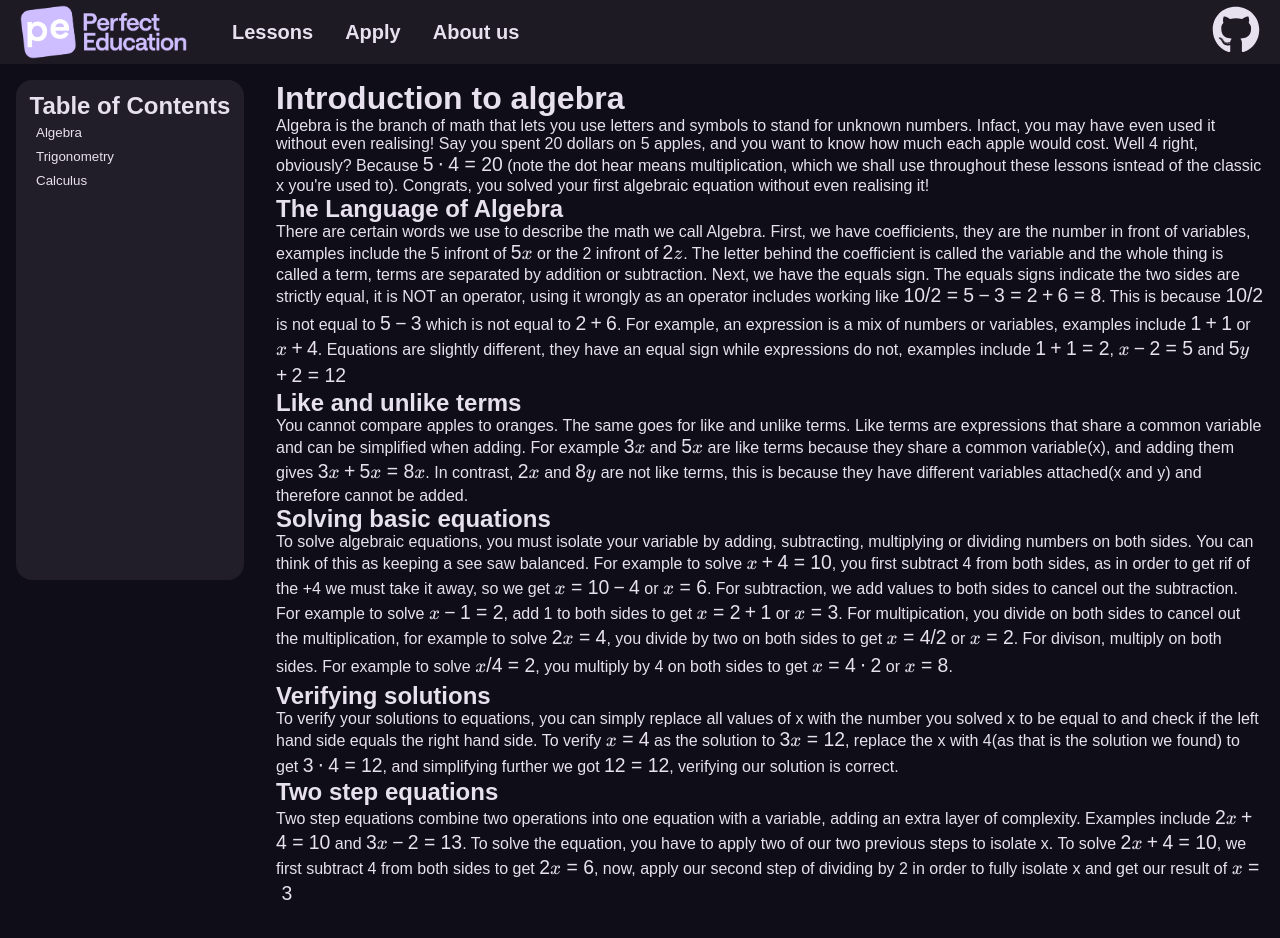
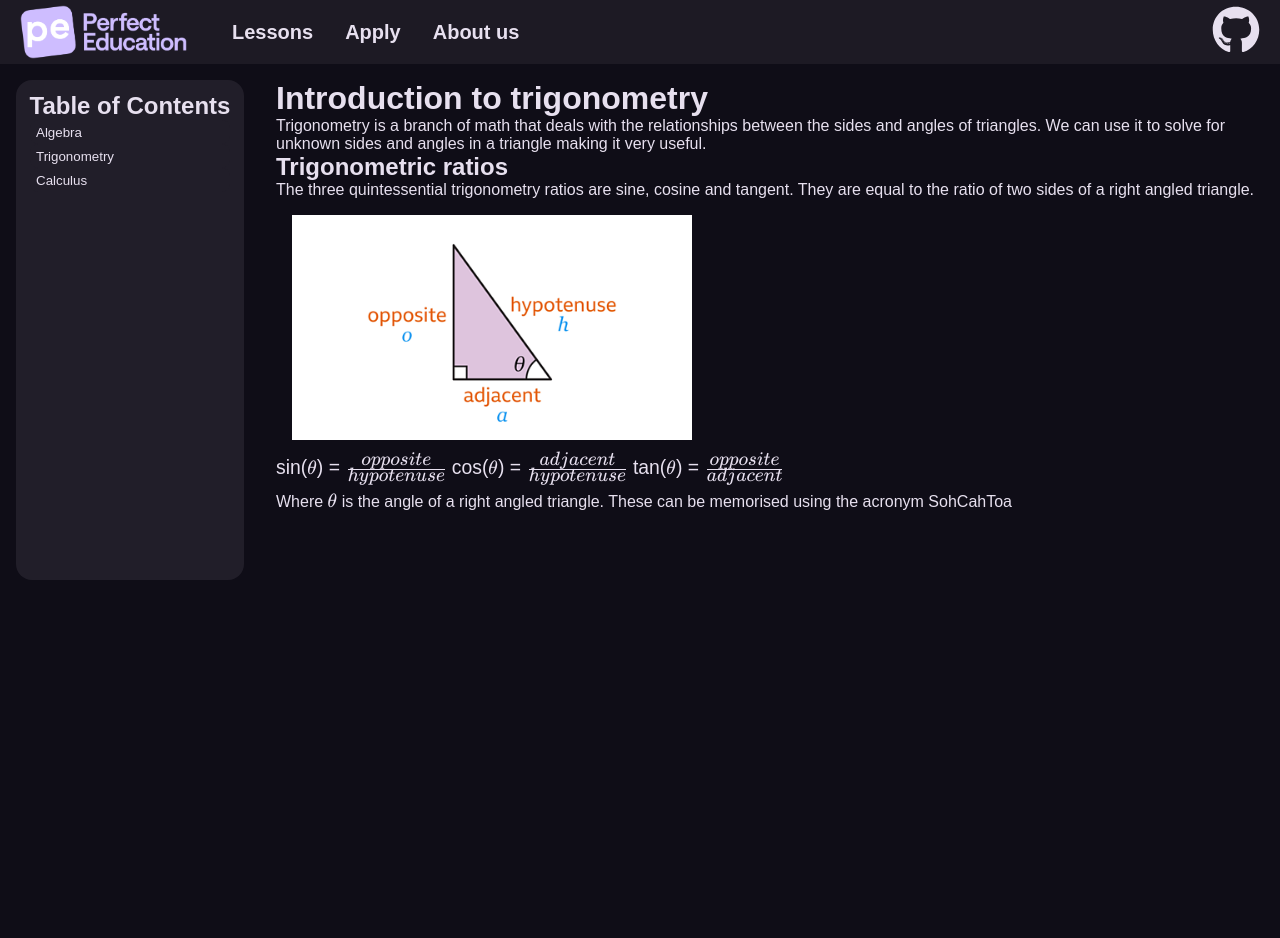
Before and after one commit to tm-coder-484/PerfectEducation, a React (Vite) app: page /lessons/content/1 in a window 1280 px wide. Shown: the top 938 px of the page. Built offline with nearby package versions, Linux system fonts and the light colour scheme.

Commit message:
added more trig stuff

```diff
--- a/src/Lessons/LessonPage.jsx
+++ b/src/Lessons/LessonPage.jsx
@@ -1,5 +1,5 @@
 import { LessonSidebarButton } from '../Button.jsx'
-import { Algebra } from './Math/Chapters.jsx'
+import { Algebra, Trigonometry } from './Math/Chapters.jsx'
 
 function MathSidebar() {
   return (
@@ -23,7 +23,7 @@ function LessonContent() {
           </div>
         </div>
         <div className="lesson-content">
-          <Algebra/>
+          <Trigonometry/>
         </div>
       </div>
     </>
--- a/src/Lessons/Math/Chapters.jsx
+++ b/src/Lessons/Math/Chapters.jsx
@@ -1,6 +1,7 @@
 import { LessonSidebarButton } from '../../Button.jsx'
 import { InlineMath, BlockMath } from 'react-katex';
 import {MathRenderer} from '../../MathRenderer.jsx'
+import Triangle from '../../assets/images/triangle-diagram.png'
 
 export function Algebra() {
   return (
@@ -34,6 +35,16 @@ export function Trigonometry() {
         ## Trigonometric ratios
         The three quintessential trigonometry ratios are sine, cosine and tangent. They are equal to the ratio of two sides of a right angled triangle.
       `} />
+      <img src={Triangle} className='trig-image'/>
+      <MathRenderer content={String.raw`
+        $\sin(\theta)=\frac{opposite}{hypotenuse}$
+        $\cos(\theta)=\frac{adjacent}{hypotenuse}$
+        $\tan(\theta)=\frac{opposite}{adjacent}$
+      `} />
+      <MathRenderer content={String.raw`
+        Where $\theta$ is the angle of a right angled triangle. These can be memorised using the acronym SohCahToa
+
+      `} />
     </>
   )
 }
--- a/src/index.css
+++ b/src/index.css
@@ -504,3 +504,8 @@ input:checked + .chip {
     height: 24px;
     border-radius: 8px;
 }
+
+.trig-image {
+    width: 400px;
+    margin: 16px;
+}
```
Also changed, not shown: src/assets/images/triangle-diagram.png (added).
